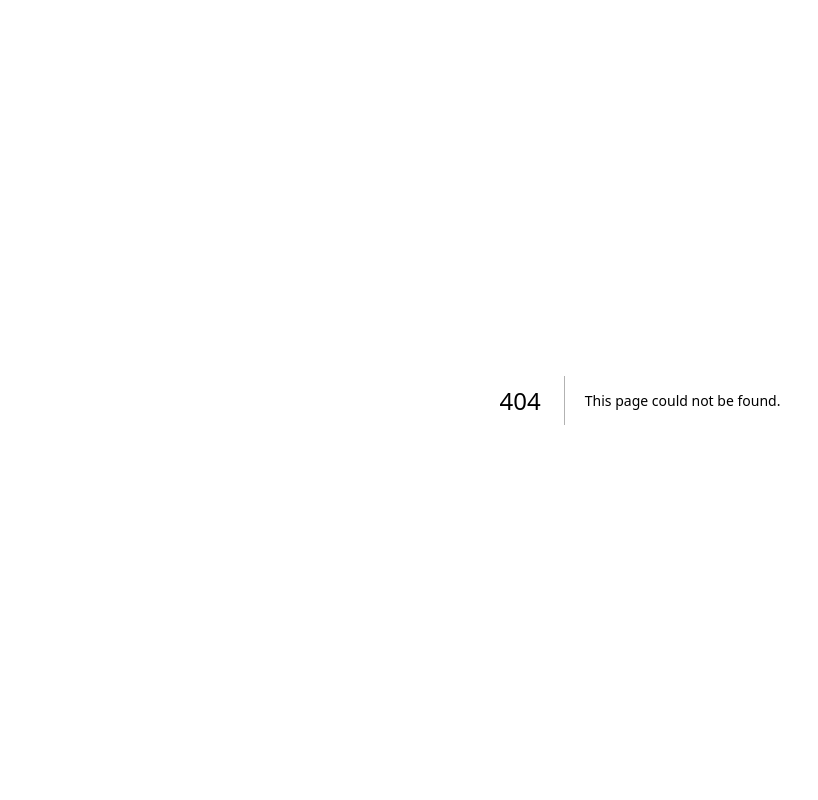
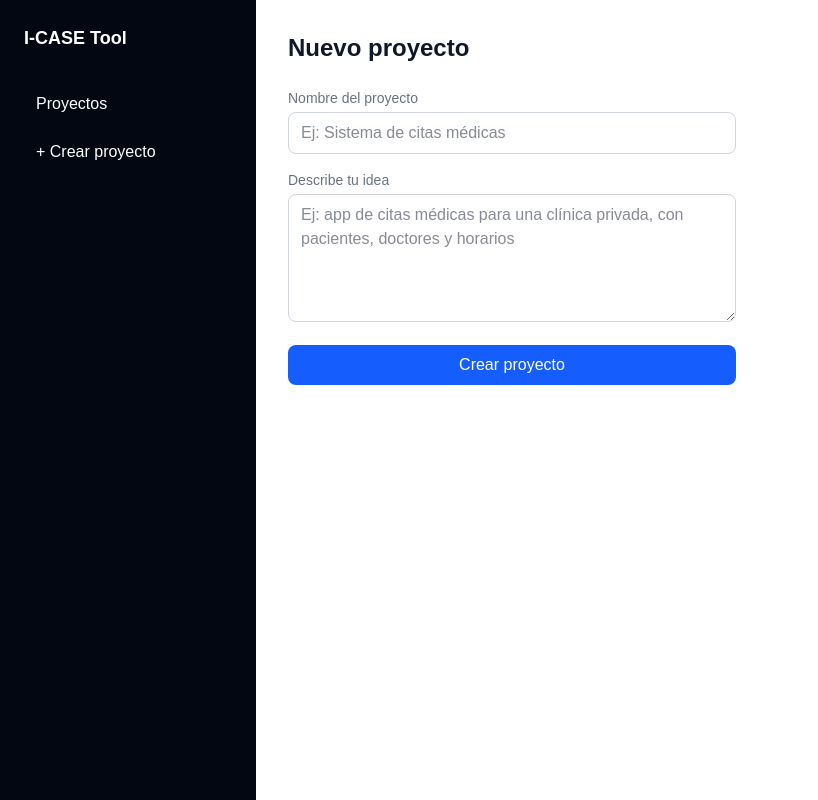
Before and after one commit to carlitosgiovanniramos/icase-tool, a Next.js app: page /crear in a window 1280 px wide. Before the commit this address had no page. Shown: the whole page, without its empty margins (0-818 px from the left). Built offline with nearby package versions, Linux system fonts and the light colour scheme; no server answers.

Commit message:
Configuracion del Proyecto

```diff
--- /dev/null
+++ b/app/crear/page.js
@@ -0,0 +1,73 @@
+"use client";
+
+import { useState } from "react";
+import { useRouter } from "next/navigation";
+import { supabase } from "@/lib/supabaseClient";
+
+export default function CrearProyecto() {
+  const [nombre, setNombre] = useState("");
+  const [prompt, setPrompt] = useState("");
+  const [cargando, setCargando] = useState(false);
+  const router = useRouter();
+
+  async function handleSubmit(e) {
+    e.preventDefault();
+    setCargando(true);
+
+    const { error } = await supabase
+      .from("proyectos")
+      .insert([{ nombre, prompt }]);
+
+    setCargando(false);
+
+    if (error) {
+      alert("Error al crear el proyecto: " + error.message);
+      return;
+    }
+
+    router.push("/");
+  }
+
+  return (
+    <div>
+      <h1 className="text-2xl font-bold mb-6">Nuevo proyecto</h1>
+
+      <form onSubmit={handleSubmit} className="flex flex-col gap-4 max-w-md">
+        <div>
+          <label className="block mb-1 text-sm text-gray-500">
+            Nombre del proyecto
+          </label>
+          <input
+            type="text"
+            value={nombre}
+            onChange={(e) => setNombre(e.target.value)}
+            placeholder="Ej: Sistema de citas médicas"
+            className="w-full border border-gray-300 rounded-lg px-3 py-2"
+            required
+          />
+        </div>
+
+        <div>
+          <label className="block mb-1 text-sm text-gray-500">
+            Describe tu idea
+          </label>
+          <textarea
+            value={prompt}
+            onChange={(e) => setPrompt(e.target.value)}
+            placeholder="Ej: app de citas médicas para una clínica privada, con pacientes, doctores y horarios"
+            className="w-full border border-gray-300 rounded-lg px-3 py-2 h-32"
+            required
+          />
+        </div>
+
+        <button
+          type="submit"
+          disabled={cargando}
+          className="bg-blue-600 hover:bg-blue-700 text-white px-4 py-2 rounded-lg disabled:opacity-50"
+        >
+          {cargando ? "Creando..." : "Crear proyecto"}
+        </button>
+      </form>
+    </div>
+  );
+}
--- a/app/layout.js
+++ b/app/layout.js
@@ -1,28 +1,40 @@
-import { Geist, Geist_Mono } from "next/font/google";
+import Link from "next/link";
 import "./globals.css";
 
-const geistSans = Geist({
-  variable: "--font-geist-sans",
-  subsets: ["latin"],
-});
-
-const geistMono = Geist_Mono({
-  variable: "--font-geist-mono",
-  subsets: ["latin"],
-});
-
 export const metadata = {
-  title: "Create Next App",
-  description: "Generated by create next app",
+  title: "I-CASE Tool",
+  description: "Herramienta de análisis y diseño con IA",
 };
 
 export default function RootLayout({ children }) {
   return (
-    <html
-      lang="en"
-      className={`${geistSans.variable} ${geistMono.variable} h-full antialiased`}
-    >
-      <body className="min-h-full flex flex-col">{children}</body>
+    <html lang="es">
+      <body className="antialiased">
+        <div className="flex min-h-screen">
+          <aside className="w-64 bg-gray-950 text-white p-6 flex flex-col">
+            <h2 className="text-lg font-bold mb-8">I-CASE Tool</h2>
+
+            <nav className="flex flex-col gap-2">
+              <Link
+                href="/"
+                className="px-3 py-2 rounded-lg hover:bg-gray-800"
+              >
+                Proyectos
+              </Link>
+              <Link
+                href="/crear"
+                className="px-3 py-2 rounded-lg hover:bg-gray-800"
+              >
+                + Crear proyecto
+              </Link>
+            </nav>
+          </aside>
+
+          <main className="flex-1 bg-white text-gray-900 p-8">
+            {children}
+          </main>
+        </div>
+      </body>
     </html>
   );
 }
--- a/app/page.js
+++ b/app/page.js
@@ -1,69 +1,42 @@
-import Image from "next/image";
+import Link from "next/link";
+import { supabase } from "@/lib/supabaseClient";
 
-export default function Home() {
+export default async function Home() {
+  const { data: proyectos, error } = await supabase
+    .from("proyectos")
+    .select("*")
+    .order("created_at", { ascending: false });
+
   return (
-    <div className="flex flex-col flex-1 items-center justify-center bg-zinc-50 font-sans dark:bg-black">
-      <main className="flex flex-1 w-full max-w-3xl flex-col items-center justify-between py-32 px-16 bg-white dark:bg-black sm:items-start">
-        <Image
-          className="dark:invert h-5 w-[100px]"
-          src="/next.svg"
-          alt="Next.js logo"
-          width={100}
-          height={20}
-          priority
-        />
-        <div className="flex flex-col items-center gap-6 text-center sm:items-start sm:text-left">
-          <h1 className="max-w-xs text-3xl font-semibold leading-10 tracking-tight text-black dark:text-zinc-50">
-            To get started, edit the{" "}
-            <code className="rounded bg-black/[.06] px-1.5 py-0.5 font-mono text-[0.9em] dark:bg-white/[.08]">
-              page.js
-            </code>{" "}
-            file.
-          </h1>
-          <p className="max-w-md text-lg leading-8 text-zinc-600 dark:text-zinc-400">
-            Looking for a starting point or more instructions? Head over to{" "}
-            <a
-              href="https://vercel.com/templates?framework=next.js&utm_source=create-next-app&utm_medium=appdir-template-tw&utm_campaign=create-next-app"
-              className="font-medium text-zinc-950 dark:text-zinc-50"
-            >
-              Templates
-            </a>{" "}
-            or the{" "}
-            <a
-              href="https://nextjs.org/learn?utm_source=create-next-app&utm_medium=appdir-template-tw&utm_campaign=create-next-app"
-              className="font-medium text-zinc-950 dark:text-zinc-50"
-            >
-              Learning
-            </a>{" "}
-            center.
-          </p>
-        </div>
-        <div className="flex flex-col gap-4 text-base font-medium sm:flex-row">
-          <a
-            className="flex h-12 w-full items-center justify-center gap-2 rounded-full bg-foreground px-5 text-background transition-colors hover:bg-[#383838] dark:hover:bg-[#ccc] md:w-[158px]"
-            href="https://vercel.com/new?utm_source=create-next-app&utm_medium=appdir-template-tw&utm_campaign=create-next-app"
-            target="_blank"
-            rel="noopener noreferrer"
+    <div>
+      <h1 className="text-2xl font-bold mb-6">Mis proyectos</h1>
+
+      {error && (
+        <p className="text-red-600">
+          Error al cargar proyectos: {error.message}
+        </p>
+      )}
+
+      {!error && proyectos.length === 0 && (
+        <p className="text-gray-500">
+          Todavía no has creado ningún proyecto.
+        </p>
+      )}
+
+      <div className="flex flex-col gap-3 max-w-md">
+        {proyectos?.map((proyecto) => (
+          <Link
+            key={proyecto.id}
+            href={`/proyectos/${proyecto.id}`}
+            className="border border-gray-200 rounded-lg p-4 hover:bg-gray-50 block"
           >
-            <Image
-              className="dark:invert h-[14px] w-4"
-              src="/vercel.svg"
-              alt="Vercel logomark"
-              width={16}
-              height={14}
-            />
-            Deploy Now
-          </a>
-          <a
-            className="flex h-12 w-full items-center justify-center rounded-full border border-solid border-black/[.08] px-5 transition-colors hover:border-transparent hover:bg-black/[.04] dark:border-white/[.145] dark:hover:bg-[#1a1a1a] md:w-[158px]"
-            href="https://nextjs.org/docs?utm_source=create-next-app&utm_medium=appdir-template-tw&utm_campaign=create-next-app"
-            target="_blank"
-            rel="noopener noreferrer"
-          >
-            Documentation
-          </a>
-        </div>
-      </main>
+            <h2 className="font-semibold">{proyecto.nombre}</h2>
+            <p className="text-sm text-gray-500 line-clamp-2">
+              {proyecto.prompt}
+            </p>
+          </Link>
+        ))}
+      </div>
     </div>
   );
 }
--- /dev/null
+++ b/app/proyectos/[id]/page.js
@@ -0,0 +1,21 @@
+import { supabase } from "@/lib/supabaseClient";
+
+export default async function WorkspaceProyecto({ params }) {
+  const { id } = await params;
+
+  const { data: proyecto } = await supabase
+    .from("proyectos")
+    .select("*")
+    .eq("id", id)
+    .single();
+
+  return (
+    <div>
+      <h1 className="text-2xl font-bold mb-2">{proyecto.nombre}</h1>
+      <p className="text-gray-500 mb-6">{proyecto.prompt}</p>
+      <p className="text-sm text-gray-400">
+        Aquí van a aparecer las 5 pestañas de resultados (próximo paso).
+      </p>
+    </div>
+  );
+}
--- /dev/null
+++ b/lib/supabaseClient.js
@@ -0,0 +1,6 @@
+import { createClient } from '@supabase/supabase-js';
+
+const supabaseUrl = process.env.NEXT_PUBLIC_SUPABASE_URL;
+const supabaseKey = process.env.NEXT_PUBLIC_SUPABASE_PUBLISHABLE_KEY;
+
+export const supabase = createClient(supabaseUrl, supabaseKey);
--- a/package.json
+++ b/package.json
@@ -9,6 +9,8 @@
     "lint": "eslint"
   },
   "dependencies": {
+    "@supabase/ssr": "^0.12.7",
+    "@supabase/supabase-js": "^2.116.0",
     "next": "16.3.5",
     "react": "19.2.8",
     "react-dom": "19.2.8"
```
Also changed, not shown: 1 other file (tests, documents, lock files or other folders).
